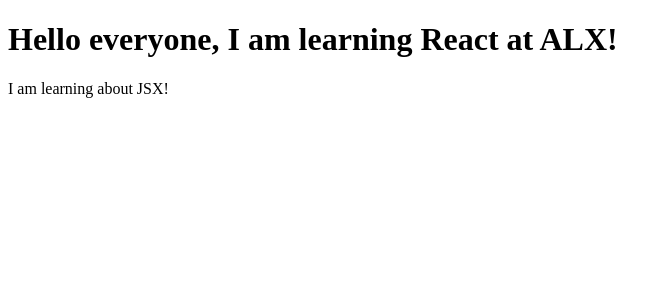
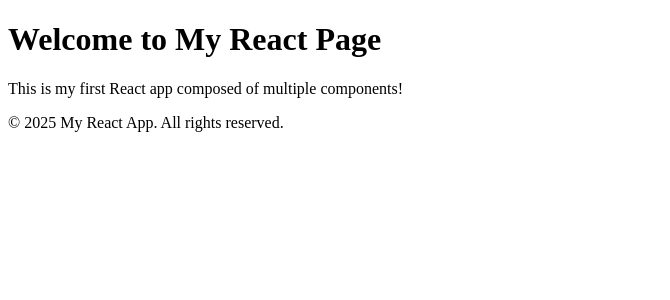
Before and after one commit to joey5573/alx-fe-reactjs, a React (Vite) app in the folder alx-react-app/: page / in a window 1280 px wide. Shown: the top 300 px of the page, without its empty margins (0-670 px from the left). Built offline with nearby package versions, Linux system fonts and the light colour scheme.

Commit message:
Update App.jsx

```diff
--- a/alx-react-app/src/App.jsx
+++ b/alx-react-app/src/App.jsx
@@ -1,9 +1,13 @@
-import WelcomeMessage from "./components/WelcomeMessage";
+import Header from "./components/Header";
+import MainContent from "./components/MainContent";
+import Footer from "./components/Footer";
 
 function App() {
   return (
     <div>
-      <WelcomeMessage />
+      <Header />
+      <MainContent />
+      <Footer />
     </div>
   );
 }
```
